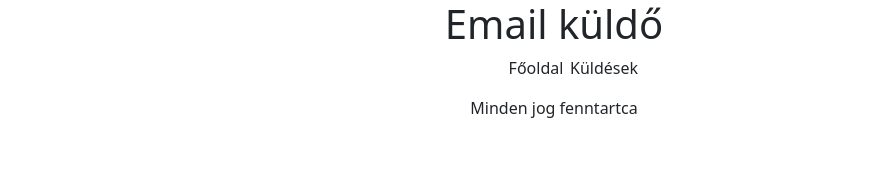
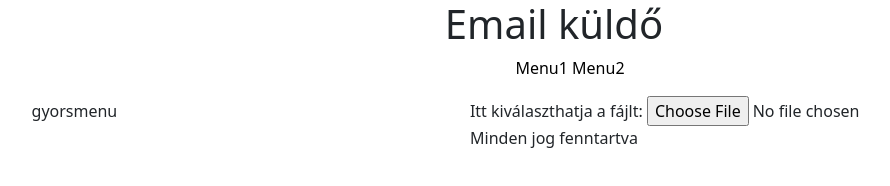
Before and after one commit to Hidy97/EmailKuldo, a plain HTML site: page index.html in a window 1280 px wide. Shown: the whole page, without its empty margins (86-976 px from the left). Drawn offline with nearby package versions, Linux system fonts and the light colour scheme.

Commit message:
Alapok I.

```diff
--- a/Controller/Controller.js
+++ b/Controller/Controller.js
@@ -2,6 +2,7 @@ class Controller{
     constructor(){
 
     }
+
 }
 
 export default Controller;
--- a/index.html
+++ b/index.html
@@ -1,5 +1,6 @@
 <!DOCTYPE html>
 <html lang="hu_HU">
+
 <head>
     <meta charset="UTF-8">
     <meta name="viewport" content="width=device-width, initial-scale=1.0">
@@ -8,35 +9,48 @@
     <!-- Komment -->
 
     <!-- Jquery -->
-    <script src="https://code.jquery.com/jquery-3.7.1.slim.min.js" integrity="sha256-kmHvs0B+OpCW5GVHUNjv9rOmY0IvSIRcf7zGUDTDQM8=" crossorigin="anonymous"></script>
+    <script src="https://code.jquery.com/jquery-3.7.1.slim.min.js"
+        integrity="sha256-kmHvs0B+OpCW5GVHUNjv9rOmY0IvSIRcf7zGUDTDQM8=" crossorigin="anonymous"></script>
 
     <!-- Bootstrap(ha kell, kell, ha nem, nem) -->
-    <link href="https://cdn.jsdelivr.net/npm/bootstrap@5.3.2/dist/css/bootstrap.min.css" rel="stylesheet" integrity="sha384-T3c6CoIi6uLrA9TneNEoa7RxnatzjcDSCmG1MXxSR1GAsXEV/Dwwykc2MPK8M2HN" crossorigin="anonymous">
-    <script src="https://cdn.jsdelivr.net/npm/bootstrap@5.3.2/dist/js/bootstrap.bundle.min.js" integrity="sha384-C6RzsynM9kWDrMNeT87bh95OGNyZPhcTNXj1NW7RuBCsyN/o0jlpcV8Qyq46cDfL" crossorigin="anonymous"></script>
+    <link href="https://cdn.jsdelivr.net/npm/bootstrap@5.3.2/dist/css/bootstrap.min.css" rel="stylesheet"
+        integrity="sha384-T3c6CoIi6uLrA9TneNEoa7RxnatzjcDSCmG1MXxSR1GAsXEV/Dwwykc2MPK8M2HN" crossorigin="anonymous">
+    <script src="https://cdn.jsdelivr.net/npm/bootstrap@5.3.2/dist/js/bootstrap.bundle.min.js"
+        integrity="sha384-C6RzsynM9kWDrMNeT87bh95OGNyZPhcTNXj1NW7RuBCsyN/o0jlpcV8Qyq46cDfL"
+        crossorigin="anonymous"></script>
     <!-- Saját Javascript -->
     <script type="module" src="main.js"></script>
     <!-- Saját css -->
     <link rel="stylesheet" href="stilus.css">
 </head>
+
 <body>
     <main>
         <header>
             <h1>Email küldő</h1>
         </header>
         <nav>
-            <ul>
-                <li>Főoldal</li>
-                <li>Küldések</li>
-            </ul>
+           <ul>
+            <li><a href="#">Menu1</a></li>
+            <li><a href="#">Menu2</a></li>
+           </ul>
         </nav>
+
         <article>
-            <div class=""></div>
-            <div class=""></div>
+            <div class="fajl_kivalaszt">
+                <label for="myfile">Itt kiválaszthatja a fájlt: </label>
+                <input type="file" id="myfile" name="myfile">
+            </div>
+            <div class="urlap"></div>
         </article>
+
         <aside>
-            <div class="oldalsav"></div>
+            <div id="gyorsmenu_felsorolas">
+                gyorsmenu
+            </div>
         </aside>
-        <footer>Minden jog fenntartca</footer>
+        <footer>Minden jog fenntartva</footer>
     </main>
 </body>
+
 </html>
--- a/stilus.css
+++ b/stilus.css
@@ -2,40 +2,41 @@
     margin: auto;
 }
 
-
-nav ul{
-    display: grid;
-    grid-template-columns: repeat(2, 1fr);
-}
-
-nav li{
-    list-style-type: none;
-}
-
 main{
     display: grid;
-    grid-template-columns: "h h h"
+    grid-template-areas: "h h h"
                         "n n n"
                         "as ar ar"
                         "f f f";
 }
 
 header{
-    grid-template-areas: h;
+    grid-area: h;
 }
 
 nav{
-    grid-template-areas: n;
+    grid-area: n;
+}
+
+aside{
+    grid-area: as;
 }
 
 article{
-    grid-template-areas: ar;
-}
-
-aside{
-    grid-template-areas: ar;
+    grid-area: ar;
 }
 
 footer{
-    grid-template-areas: f;
+    grid-area: f;
 }
+
+nav li{
+    display: inline-block;
+    list-style-type: none;
+
+}
+
+nav a{
+    text-decoration: none;
+    color: black;
+}
```
Also changed, not shown: Model/DataService.js (deleted, +0 -66 lines), View/FajlnevView.js (added, +14 -0 lines). Lines whose indentation alone changed are shown as unchanged.
